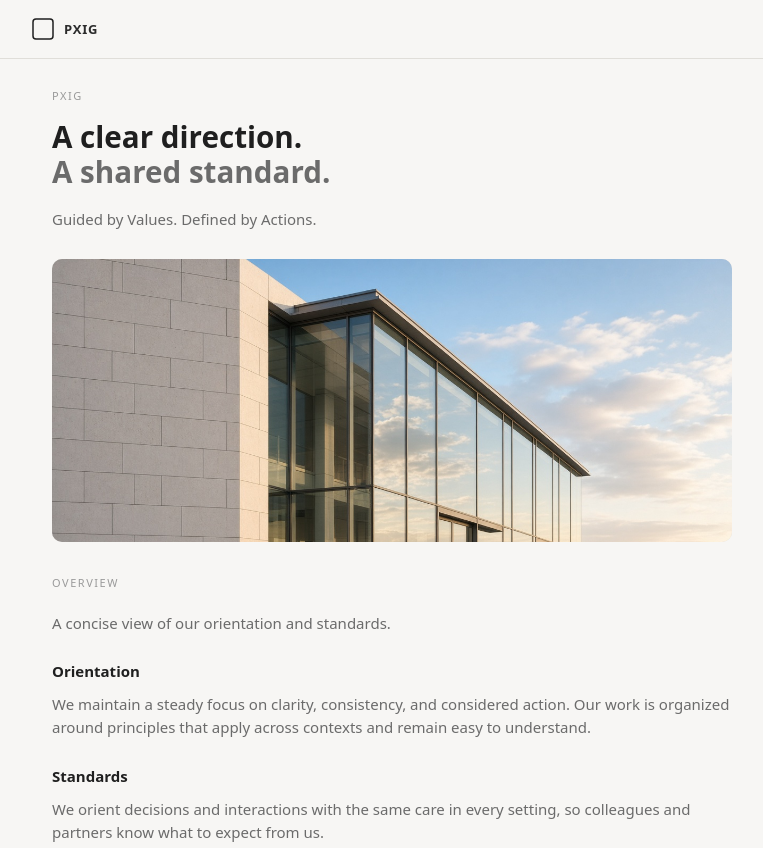
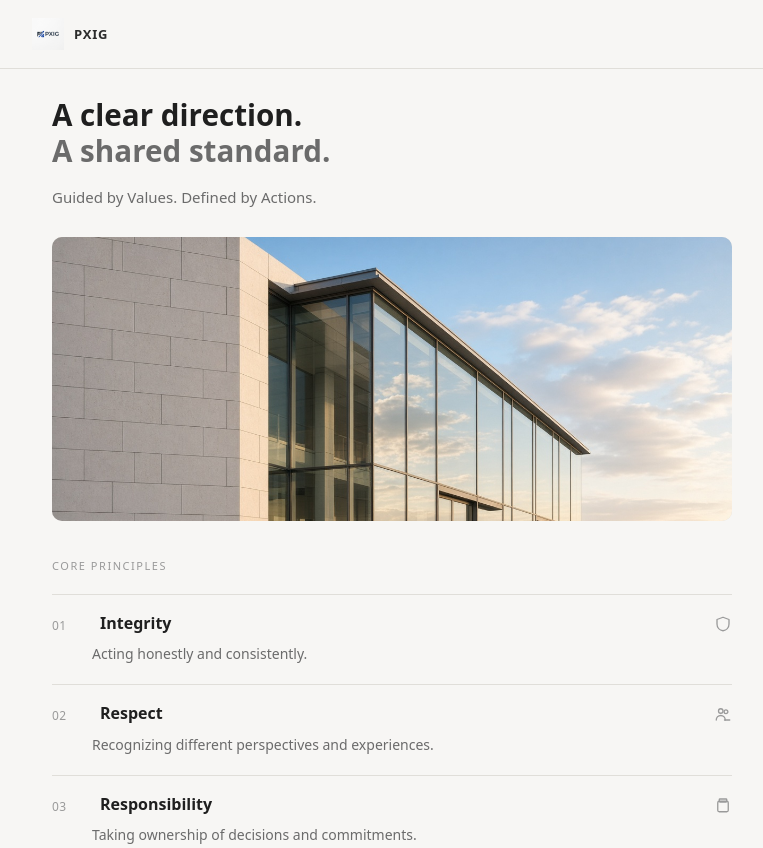
Before and after one commit to pxig-org/organization-website, a website: page public/index.html in a window 1280 px wide. Shown: the top 848 px of the page, without its empty margins (248-1011 px from the left). Drawn offline with Linux system fonts and the light colour scheme.

Commit message:
add icons

```diff
--- a/public/index.html
+++ b/public/index.html
@@ -12,9 +12,7 @@
     <div class="container container--narrow header-inner">
       <div class="brand">
         <a class="brand-link" href="index.html" aria-label="Organization home">
-          <svg class="brand-mark" width="22" height="22" viewBox="0 0 22 22" aria-hidden="true" focusable="false">
-            <rect x="1" y="1" width="20" height="20" rx="3" fill="none" stroke="currentColor" stroke-width="1.5"/>
-          </svg>
+          <img class="brand-logo" src="images/icon.jpg" alt="" width="32" height="32" />
           <span class="wordmark-text">PXIG</span>
         </a>
       </div>
@@ -34,7 +32,6 @@
   <main id="main" class="container container--narrow">
     <section class="hero-editorial" aria-labelledby="hero-heading">
       <div class="hero-editorial__intro">
-        <p class="label">PXIG</p>
         <h1 id="hero-heading" class="hero-editorial__title">
           <span class="hero-editorial__line hero-editorial__line--primary">A clear direction.</span>
           <span class="hero-editorial__line hero-editorial__line--secondary">A shared standard.</span>
@@ -52,15 +49,6 @@
           decoding="async"
         />
       </figure>
-    </section>
-
-    <section id="overview" class="section-editorial section-editorial--overview" aria-labelledby="overview-heading">
-      <h2 id="overview-heading" class="label section-editorial__label">Overview</h2>
-      <p class="body-copy">A concise view of our orientation and standards.</p>
-      <h3 class="overview-subheading" id="orientation">Orientation</h3>
-      <p class="body-copy">We maintain a steady focus on clarity, consistency, and considered action. Our work is organized around principles that apply across contexts and remain easy to understand.</p>
-      <h3 class="overview-subheading" id="standards">Standards</h3>
-      <p class="body-copy">We orient decisions and interactions with the same care in every setting, so colleagues and partners know what to expect from us.</p>
     </section>
 
     <section id="principles" class="section-editorial" aria-labelledby="principles-heading">
```
Also changed, not shown: public/contact.html (+2 -4 lines), public/images/favicon.ico (added), public/images/icon.jpg (renamed from public/images/Gemini_Generated_Image_crwtfmcrwtfmcrwt.jpg).
